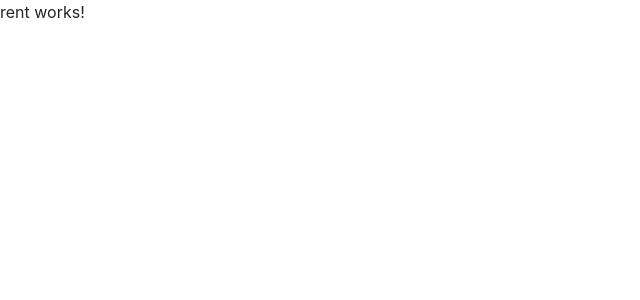
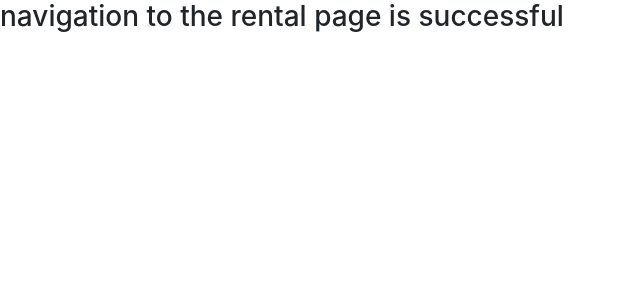
Before and after one commit to warl0ck1111/hublocker-frontend, an Angular app: page /rent in a window 1280 px wide. Shown: the top 300 px of the page, without its empty margins (0-640 px from the left). Built offline with nearby package versions, Linux system fonts and the light colour scheme; a web font is replaced by a local one.

Commit message:
update rent page content

```diff
--- a/src/app/rent/rent.component.html
+++ b/src/app/rent/rent.component.html
@@ -1 +1 @@
-<p>rent works!</p>
+<h3>navigation to the rental page is successful</h3>
```
